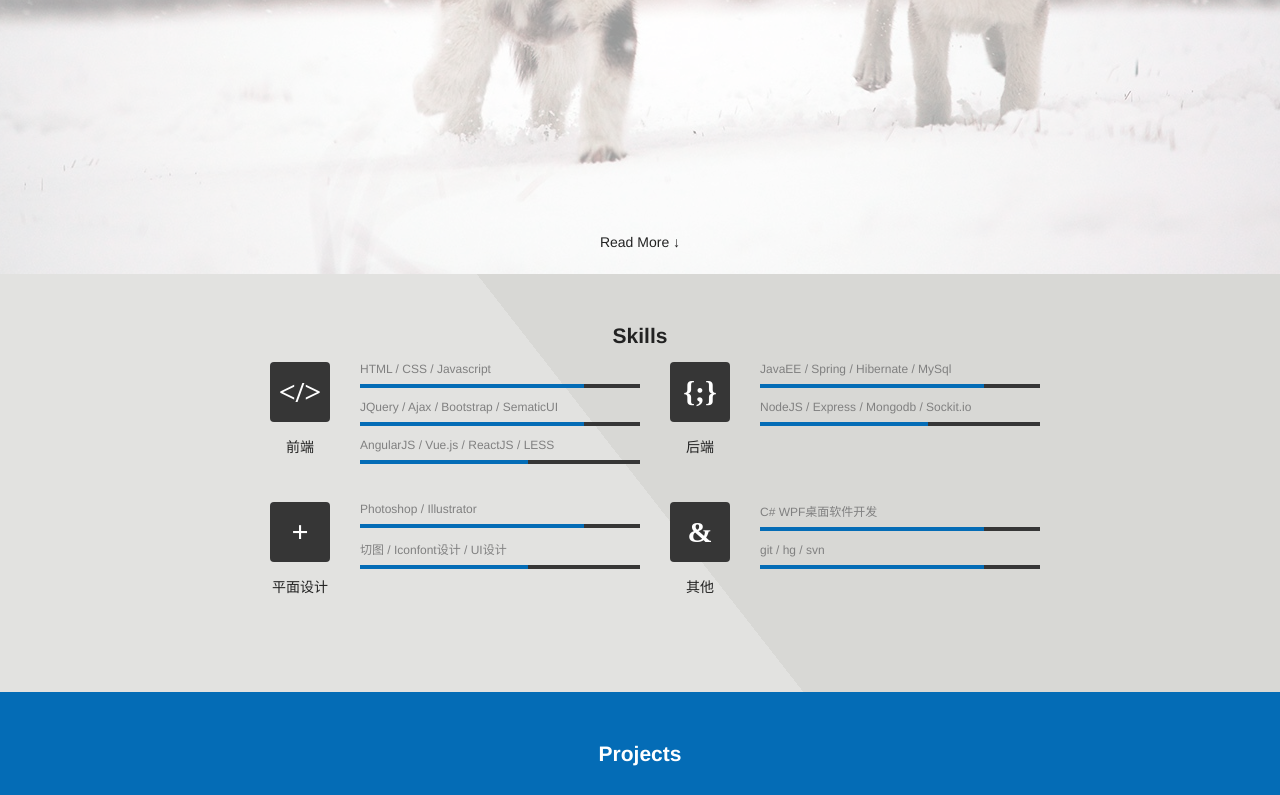
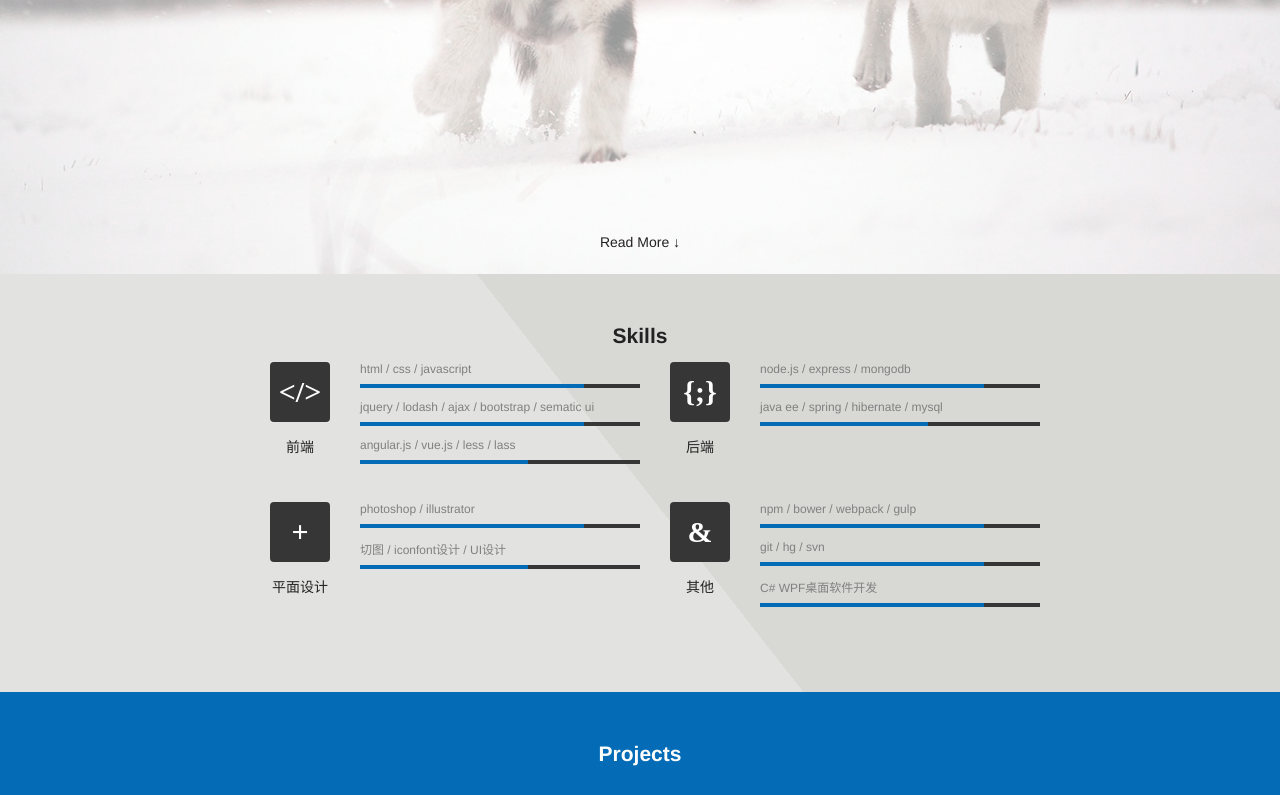
Before and after one commit to varHarrie/HarrieHome, a website: page views/index.html in a window 1280 px wide. Shown: the part 526-1321 px from the top of the page. Drawn offline with Linux system fonts and the light colour scheme.

Commit message:
update skills

```diff
--- a/views/index.html
+++ b/views/index.html
@@ -46,13 +46,13 @@
 							<p>前端</p>
 						</header>
 						<ul class="right">
-							<li class="skill">HTML / CSS / Javascript</li>
+							<li class="skill">html / css / javascript</li>
 							<li class="level level-4">
 							</li>
-							<li class="skill">JQuery / Ajax / Bootstrap / SematicUI</li>
+							<li class="skill">jquery / lodash / ajax / bootstrap / sematic ui</li>
 							<li class="level level-4">
 							</li>
-							<li class="skill">AngularJS / Vue.js / ReactJS / LESS</li>
+							<li class="skill">angular.js / vue.js / less / lass</li>
 							<li class="level level-3">
 							</li>
 						</ul>
@@ -63,9 +63,9 @@
 							<p>后端</p>
 						</header>
 						<ul class="right">
-							<li class="skill">JavaEE / Spring / Hibernate / MySql</li>
+							<li class="skill">node.js / express / mongodb</li>
 							<li class="level level-4">
-							<li class="skill">NodeJS / Express / Mongodb / Sockit.io</li>
+							<li class="skill">java ee / spring / hibernate / mysql</li>
 							<li class="level level-3">
 						</ul>
 					</div>
@@ -75,9 +75,9 @@
 							<p>平面设计</p>
 						</header>
 						<ul class="right">
-							<li class="skill">Photoshop / Illustrator</li>
+							<li class="skill">photoshop / illustrator</li>
 							<li class="level level-4">
-							<li class="skill">切图 / Iconfont设计 / UI设计</li>
+							<li class="skill">切图 / iconfont设计 / UI设计</li>
 							<li class="level level-3">
 						</ul>
 					</div>
@@ -87,9 +87,11 @@
 							<p>其他</p>
 						</header>
 						<ul class="right">
-							<li class="skill">C# WPF桌面软件开发</li>
+							<li class="skill">npm / bower / webpack / gulp</li>
 							<li class="level level-4">
 							<li class="skill">git / hg / svn</li>
+							<li class="level level-4">
+							<li class="skill">C# WPF桌面软件开发</li>
 							<li class="level level-4">
 						</ul>
 					</div>
```
